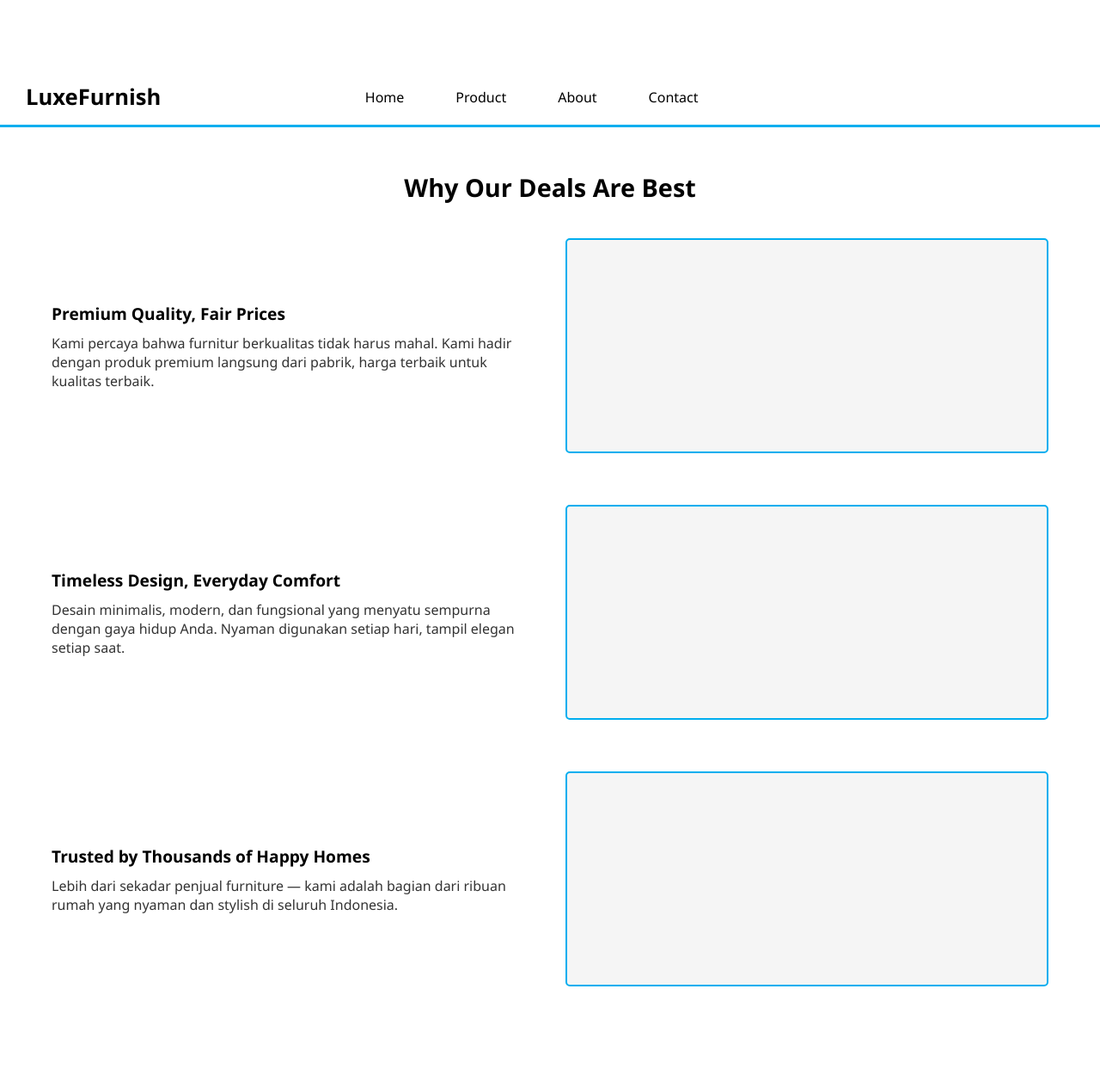
After one commit to DimasRizky21/BankSampah, a PHP site: page /berikutnya.html in a window 1280 px wide. The commit adds this page. Shown: the whole page at 86% size. Run offline with PHP 8.4, Linux system fonts and the light colour scheme.

Commit message:
halaman kedua

```diff
--- /dev/null
+++ b/berikutnya.html
@@ -0,0 +1,61 @@
+<!DOCTYPE html>
+<html lang="en">
+<head>
+  <meta charset="UTF-8" />
+  <meta name="viewport" content="width=device-width, initial-scale=1.0"/>
+  <title>LuxeFurnish</title>
+  <link rel="stylesheet" href="style.css" />
+</head>
+<body class="container">
+  <nav class="navbar">
+    <div class="brand">LuxeFurnish</div>
+    <ul class="nav-menu">
+      <li><a href="#home">Home</a></li>
+      <li><a href="#product">Product</a></li>
+      <li><a href="#about">About</a></li>
+      <li><a href="#contact">Contact</a></li>
+    </ul>
+    <div style="width: 200px;"></div>
+
+  </nav>
+
+
+  <section class="why-deals">
+    <h2>Why Our Deals Are Best</h2>
+
+    <div class="deal-item">
+      <div class="text">
+        <h3>Premium Quality, Fair Prices</h3>
+        <p>
+          Kami percaya bahwa furnitur berkualitas tidak harus mahal. Kami hadir
+          dengan produk premium langsung dari pabrik, harga terbaik untuk kualitas
+          terbaik.
+        </p>
+      </div>
+      <div class="img-box"></div>
+    </div>
+
+    <div class="deal-item reverse">
+      <div class="img-box"></div>
+      <div class="text">
+        <h3>Timeless Design, Everyday Comfort</h3>
+        <p>
+          Desain minimalis, modern, dan fungsional yang menyatu sempurna dengan
+          gaya hidup Anda. Nyaman digunakan setiap hari, tampil elegan setiap saat.
+        </p>
+      </div>
+    </div>
+
+    <div class="deal-item">
+      <div class="text">
+        <h3>Trusted by Thousands of Happy Homes</h3>
+        <p>
+          Lebih dari sekadar penjual furniture — kami adalah bagian dari ribuan
+          rumah yang nyaman dan stylish di seluruh Indonesia.
+        </p>
+      </div>
+      <div class="img-box"></div>
+    </div>
+  </section>
+</body>
+</html>
--- a/style.css
+++ b/style.css
@@ -4,6 +4,7 @@
     padding: 0;
     font-family: 'Segoe UI', sans-serif;
   }
+
 
   body {
     background: #f0f0f0;
@@ -13,17 +14,135 @@
     min-height: 100vh;
   }
 
+  * {
+    box-sizing: border-box;
+    margin: 0;
+    padding: 0;
+    font-family: 'Segoe UI', sans-serif;
+  }
+
+  body {
+    background: #f0f0f0;
+    min-height: 100vh;
+    padding-top: 80px;
+  }
+
+  /* berikutnya */
+
+  /* Navbar */
+  .navbar {
+    display: flex;
+    justify-content: space-between;
+    align-items: center;
+    background-color: white;
+    padding: 15px 30px;
+    border-bottom: 3px solid #00AEEF;
+    position: sticky;
+    top: 0;
+    z-index: 1000;
+    width: 100%;
+  }
+
+  .navbar .brand {
+    font-size: 1.6rem;
+    font-weight: bold;
+    color: #000;
+  }
+
+  .navbar .nav-menu {
+    list-style: none;
+    display: flex;
+    gap: 30px;
+  }
+
+  .navbar .nav-menu li a {
+    text-decoration: none;
+    color: #000;
+    font-weight: 500;
+    padding: 6px 15px;
+    transition: background-color 0.3s, color 0.3s;
+  }
+
+  .navbar .nav-menu li a:hover {
+    background-color: #00aeef;
+    color: white;
+    border-radius: 4px;
+  }
+
+  .why-deals {
+    padding: 50px 60px;
+    background-color: white;
+    text-align: center;
+
+  }
+
+  .why-deals h2 {
+    font-size: 1.8rem;
+    margin-bottom: 40px;
+  }
+
+  .deal-item {
+    display: flex;
+    align-items: center;
+    justify-content: space-between;
+    margin-bottom: 60px;
+    gap: 40px;
+    flex-wrap: wrap;
+    text-align: left;
+  }
+
+  .deal-item.reverse {
+    flex-direction: row-reverse;
+  }
+
+  .text {
+    flex: 1;
+  }
+
+  .text h3 {
+    font-size: 1.2rem;
+    margin-bottom: 10px;
+  }
+
+  .text p {
+    font-size: 1rem;
+    color: #333;
+  }
+
+  .img-box {
+    flex: 1;
+    height: 250px;
+    background-color: #f5f5f5;
+    border: 2px solid #00aeef;
+    border-radius: 5px;
+  }
+
+  /* Tambahan styling lain (jika diperlukan nanti) */
+
+
+.img-box {
+  flex: 1;
+  height: 250px;
+  background-color: #f5f5f5;
+  border: 2px solid #00aeef;
+  border-radius: 5px;
+}
+
+  .laman {
+    background: rgb(255, 255, 255);
+  }
   .container {
+    display: flex;
+    flex-direction: column;
     background: white;
-    max-width: 900px;
     width: 100%;
     border-radius: 12px;
     overflow: hidden;
     position: relative;
-    padding: 40px;
     display: flex;
     flex-direction: column;
     align-items: center;
+    overflow: auto;
   }
 
   .wood-image {
@@ -49,7 +168,7 @@
   .sofa-image {
     background: #d9d9d9;
     border-radius: 50% / 30%;
-    padding: 30px;
+    padding: 20px;
     display: inline-block;
   }
 
```
Also changed, not shown: images/sofacover.png.
